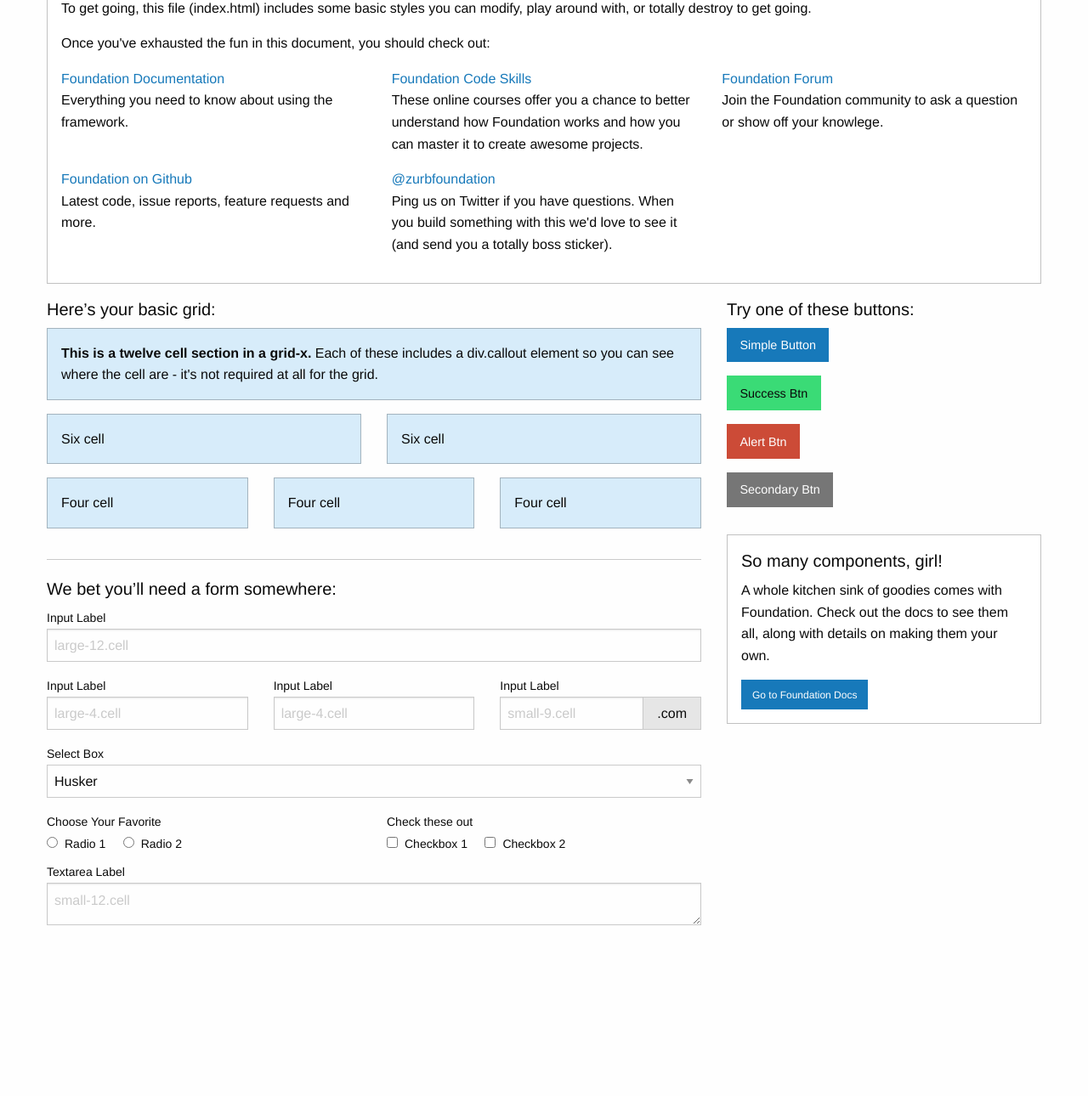
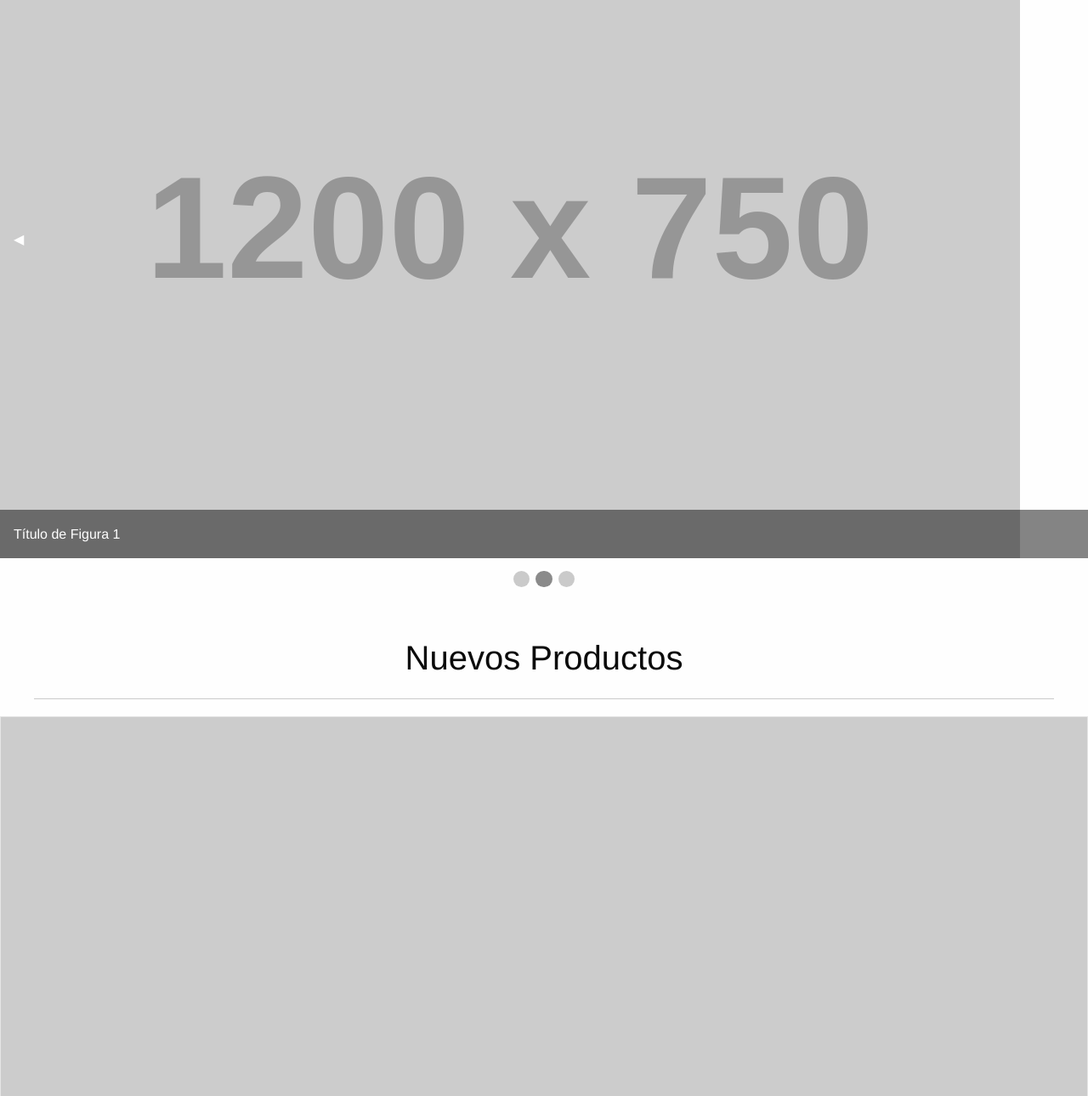
Before and after one commit to wilmergarcia7/ProductsDetails, a website: page index.html in a window 1280 px wide. Shown: the part 147-1437 px from the top of the page at 85% size. Before the commit the page ends 1252 px from the top, so only its background shows below. Drawn offline with nearby package versions, Linux system fonts and the light colour scheme; placeholder pictures from the web are drawn by us.

Commit message:
Update index.html
Datos nuevos

```diff
--- a/index.html
+++ b/index.html
@@ -1,5 +1,6 @@
 <!doctype html>
 <html class="no-js" lang="en">
+
 <head>
     <meta charset="utf-8">
     <meta http-equiv="x-ua-compatible" content="ie=edge">
@@ -7,164 +8,131 @@
     <title>Foundation for Sites</title>
     <link rel="stylesheet" href="css/app.css">
 </head>
+
 <body>
-    <div class="grid-container">
-      <div class="grid-x grid-padding-x">
-        <div class="large-12 cell">
-          <h1>Welcome to Foundation</h1>
+    <header class="top-bar">
+        <nav class="top-bar-left">
+            <ul class="menu" aria-label="Navegación del Comercio">
+                <li class="menu-text">Comercio Elec</li>
+                <li><a href>Productos</a></li>
+                <li><a href>Categorías</a></li>
+            </ul>
+        </nav>
+        <nav class="top-bar-right">
+            <ul class="menu" aria-label="Nagevagación de tu Cuenta">
+                <li><a href>Crear Cuenta</a></li>
+                <li><a href>Iniciar</a></li>
+            </ul>
+        </nav>
+    </header>
+    <main>
+        <section class="orbit" data-orbit role="region">
+            <ul class="orbit-container">
+                <button class="orbit-previous"><span class="show-for-sr">Anterior</span>&#9664;</button>
+                <button class="orbit-next"><span class="show-for-sr">Siguiente</span>&#9654;</button>
+                <li class="orbit-slide is-active">
+                    <figure class="orbit-figure">
+                        <picture>
+                            <img src="https://placehold.it/1200x750" alt="PlaceHolder Img 1" />
+                        </picture>
+                        <figcaption class="orbit-caption">Título de Figura 1</figcaption>
+                    </figure>
+                </li>
+                <li class="orbit-slide">
+                    <figure class="orbit-figure">
+                        <picture>
+                            <img src="https://placehold.it/1200x750" alt="PlaceHolder Img 1" />
+                        </picture>
+                        <figcaption class="orbit-caption">Título de Figura 2</figcaption>
+                    </figure>
+                </li>
+                <li class="orbit-slide">
+                    <figure class="orbit-figure">
+                        <picture>
+                            <img src="https://placehold.it/1200x750" alt="PlaceHolder Img 1" />
+                        </picture>
+                        <figcaption class="orbit-caption">Título de Figura 3</figcaption>
+                    </figure>
+                </li>
+            </ul>
+            <nav class="orbit-bullets">
+                <button class="is-active" data-slide="0">
+                  <span class="show-for-sr">Primer Slide</span>
+                </button>
+                <button data-slide="1">
+                  <span class="show-for-sr">Segundo Slide</span>
+                </button>
+                <button data-slide="2">
+                  <span class="show-for-sr">Tercer Slide</span>
+                </button>
+            </nav>
+        </section>
+
+        <section class="row column text-center" style="margin-top:3em">
+            <h2>Nuevos Productos</h2>
+            <hr/>
+            <div class="row small-up-2 large-up-4">
+                <div class="column">
+                    <div class="card">
+                        <img class="card-image" src="https://placehold.it/300x400" />
+                        <div class="card-divider">Producto 1 Nuevo</div>
+                        <div class="card-section">
+
+                            <div class="text-right text-bold">L400.00</div>
+                            <a href class="button expanded">Comprar</a>
                         </div>
                     </div>
+                </div>
+                <div class="column">
+                    <div class="card">
+                        <img class="card-image" src="https://placehold.it/300x400" />
+                        <div class="card-divider">Producto 1 Nuevo</div>
+                        <div class="card-section">
 
-      <div class="grid-x grid-padding-x">
-        <div class="large-12 cell">
-          <div class="callout">
-            <h3>We&rsquo;re stoked you want to try Foundation! </h3>
-            <p>To get going, this file (index.html) includes some basic styles you can modify, play around with, or totally destroy to get going.</p>
-            <p>Once you've exhausted the fun in this document, you should check out:</p>
-            <div class="grid-x grid-padding-x">
-              <div class="large-4 medium-4 cell">
-                <p><a href="http://foundation.zurb.com/docs">Foundation Documentation</a><br />Everything you need to know about using the framework.</p>
-              </div>
-              <div class="large-4 medium-4 cell">
-                <p><a href="http://zurb.com/university/code-skills">Foundation Code Skills</a><br />These online courses offer you a chance to better understand how Foundation works and how you can master it to create awesome projects.</p>
-              </div>
-              <div class="large-4 medium-4 cell">
-                <p><a href="http://foundation.zurb.com/forum">Foundation Forum</a><br />Join the Foundation community to ask a question or show off your knowlege.</p>
+                            <div class="text-right text-bold">L400.00</div>
+                            <a href class="button expanded">Comprar</a>
                         </div>
                     </div>
-            <div class="grid-x grid-padding-x">
-              <div class="large-4 medium-4 medium-push-2 cell">
-                <p><a href="http://github.com/zurb/foundation">Foundation on Github</a><br />Latest code, issue reports, feature requests and more.</p>
                 </div>
-              <div class="large-4 medium-4 medium-pull-2 cell">
-                <p><a href="https://twitter.com/ZURBfoundation">@zurbfoundation</a><br />Ping us on Twitter if you have questions. When you build something with this we'd love to see it (and send you a totally boss sticker).</p>
+                <div class="column">
+                    <div class="card">
+                        <img class="card-image" src="https://placehold.it/300x400" />
+                        <div class="card-divider">Producto 1 Nuevo</div>
+                        <div class="card-section">
+
+                            <div class="text-right text-bold">L400.00</div>
+                            <a href class="button expanded">Comprar</a>
+                        </div>
+                    </div>
+                </div>
+                <div class="column">
+                    <div class="card">
+                        <img class="card-image" src="https://placehold.it/300x400" />
+                        <div class="card-divider">Producto 1 Nuevo</div>
+                        <div class="card-section">
+
+                            <div class="text-right text-bold">L400.00</div>
+                            <a href class="button expanded">Comprar</a>
                         </div>
                     </div>
                 </div>
             </div>
+        </section>
+        <section class="row column large-up-3">
+          <div class="column text-justify">
+            Lorem ipsum dolor sit amet consectetur adipisicing elit. Soluta laborum sequi rem. Dolores, atque assumenda facilis consectetur enim alias quidem. Soluta doloribus beatae corrupti suscipit vero quis sunt deserunt eaque?
           </div>
 
-      <div class="grid-x grid-padding-x">
-        <div class="large-8 medium-8 cell">
-          <h5>Here&rsquo;s your basic grid:</h5>
-          <!-- Grid Example -->
+        </section>
 
-          <div class="grid-x grid-padding-x">
-            <div class="large-12 cell">
-              <div class="primary callout">
-                <p><strong>This is a twelve cell section in a grid-x.</strong> Each of these includes a div.callout element so you can see where the cell are - it's not required at all for the grid.</p>
-              </div>
-            </div>
-          </div>
-          <div class="grid-x grid-padding-x">
-            <div class="large-6 medium-6 cell">
-              <div class="primary callout">
-                <p>Six cell</p>
-              </div>
-            </div>
-            <div class="large-6 medium-6 cell">
-              <div class="primary callout">
-                <p>Six cell</p>
-              </div>
-            </div>
-          </div>
-          <div class="grid-x grid-padding-x">
-            <div class="large-4 medium-4 small-4 cell">
-              <div class="primary callout">
-                <p>Four cell</p>
-              </div>
-            </div>
-            <div class="large-4 medium-4 small-4 cell">
-              <div class="primary callout">
-                <p>Four cell</p>
-              </div>
-            </div>
-            <div class="large-4 medium-4 small-4 cell">
-              <div class="primary callout">
-                <p>Four cell</p>
-              </div>
-            </div>
-          </div>
+    </main>
+    <footer>
 
-          <hr />
-
-          <h5>We bet you&rsquo;ll need a form somewhere:</h5>
-          <form>
-            <div class="grid-x grid-padding-x">
-              <div class="large-12 cell">
-                <label>Input Label</label>
-                <input type="text" placeholder="large-12.cell" />
-              </div>
-            </div>
-            <div class="grid-x grid-padding-x">
-              <div class="large-4 medium-4 cell">
-                <label>Input Label</label>
-                <input type="text" placeholder="large-4.cell" />
-              </div>
-              <div class="large-4 medium-4 cell">
-                <label>Input Label</label>
-                <input type="text" placeholder="large-4.cell" />
-              </div>
-              <div class="large-4 medium-4 cell">
-                <div class="grid-x">
-                  <label>Input Label</label>
-                  <div class="input-group">
-                    <input type="text" placeholder="small-9.cell" class="input-group-field" />
-                    <span class="input-group-label">.com</span>
-                  </div>
-                </div>
-              </div>
-            </div>
-            <div class="grid-x grid-padding-x">
-              <div class="large-12 cell">
-                <label>Select Box</label>
-                <select>
-                  <option value="husker">Husker</option>
-                  <option value="starbuck">Starbuck</option>
-                  <option value="hotdog">Hot Dog</option>
-                  <option value="apollo">Apollo</option>
-                </select>
-              </div>
-            </div>
-            <div class="grid-x grid-padding-x">
-              <div class="large-6 medium-6 cell">
-                <label>Choose Your Favorite</label>
-                <input type="radio" name="pokemon" value="Red" id="pokemonRed"><label for="pokemonRed">Radio 1</label>
-                <input type="radio" name="pokemon" value="Blue" id="pokemonBlue"><label for="pokemonBlue">Radio 2</label>
-              </div>
-              <div class="large-6 medium-6 cell">
-                <label>Check these out</label>
-                <input id="checkbox1" type="checkbox"><label for="checkbox1">Checkbox 1</label>
-                <input id="checkbox2" type="checkbox"><label for="checkbox2">Checkbox 2</label>
-              </div>
-            </div>
-            <div class="grid-x grid-padding-x">
-              <div class="large-12 cell">
-                <label>Textarea Label</label>
-                <textarea placeholder="small-12.cell"></textarea>
-              </div>
-            </div>
-          </form>
-        </div>
-
-        <div class="large-4 medium-4 cell">
-          <h5>Try one of these buttons:</h5>
-          <p><a href="#" class="button">Simple Button</a><br/>
-          <a href="#" class="success button">Success Btn</a><br/>
-          <a href="#" class="alert button">Alert Btn</a><br/>
-          <a href="#" class="secondary button">Secondary Btn</a></p>
-          <div class="callout">
-            <h5>So many components, girl!</h5>
-            <p>A whole kitchen sink of goodies comes with Foundation. Check out the docs to see them all, along with details on making them your own.</p>
-            <a href="http://foundation.zurb.com/sites/docs/" class="small button">Go to Foundation Docs</a>
-          </div>
-        </div>
-      </div>
-    </div>
-
+    </footer>
     <script src="node_modules/jquery/dist/jquery.js"></script>
     <script src="node_modules/what-input/dist/what-input.js"></script>
     <script src="node_modules/foundation-sites/dist/js/foundation.js"></script>
     <script src="js/app.js"></script>
 </body>
+
 </html>
```
Lines whose indentation alone changed are shown as unchanged.
